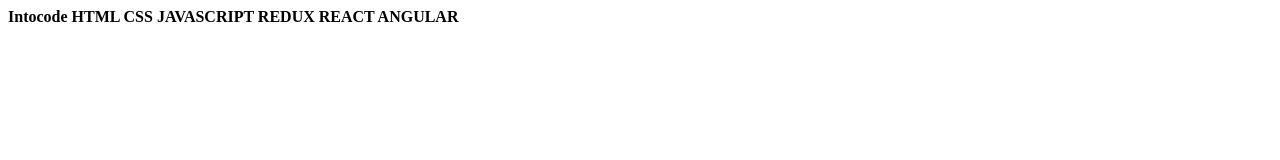
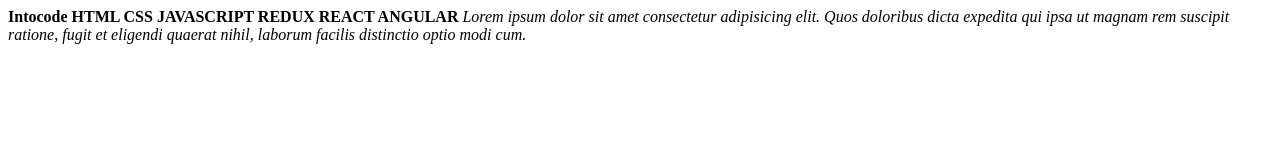
Before and after one commit to Atamazow/angular, a plain HTML site: page index.html in a window 1280 px wide. Drawn offline with Linux system fonts and the light colour scheme.

```diff
--- a/index.html
+++ b/index.html
@@ -17,6 +17,8 @@
         REACT
         ANGULAR
     </b>
+    <i>Lorem ipsum dolor sit amet consectetur adipisicing elit. Quos doloribus dicta expedita qui ipsa ut magnam rem
+        suscipit ratione, fugit et eligendi quaerat nihil, laborum facilis distinctio optio modi cum.</i>
 </body>
 
 </html>
--- /dev/null
+++ b/style.css
@@ -0,0 +1,3 @@
+body {
+    background-color: red;
+}
```
